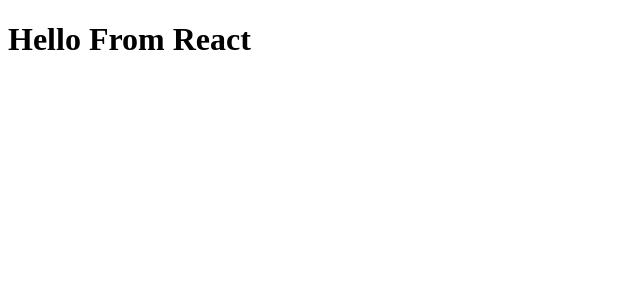
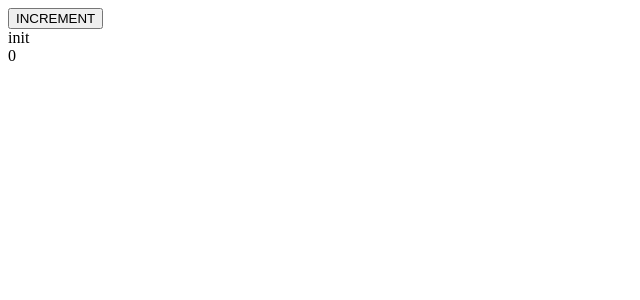
Before and after one commit to nchathu2014/pro-react, a React app: page / in a window 1280 px wide. Shown: the top 300 px of the page, without its empty margins (0-640 px from the left). Built offline with nearby package versions, Linux system fonts and the light colour scheme; the HTML template or start-up script is replaced by a standard one.

Commit message:
8-lesson8 lifecycle events

```diff
--- a/src/components/App.js
+++ b/src/components/App.js
@@ -1,18 +1,28 @@
 import  React,{Component} from 'react';
+import  Content from './Content';
 
-class App extends Component{
+class App extends Component {
 
-    constructor(props){
+  constructor(props) {
     super(props);
-        console.log("App initialized...");
+    this.state = {
+      data: 0
+    };
+    this.setNewNumber = this.setNewNumber.bind(this);
   }
 
-    render(){
-        return(
+  setNewNumber() {
+    this.setState({data: this.state.data + 1})
+  }
+
+  render() {
+    return (
       <div>
-              <h1>Hello From React</h1>
+        <button onClick={this.setNewNumber}>INCREMENT</button>
+        <Content myNumber={this.state.data}></Content>
       </div>
     );
+
   }
 }
 
--- /dev/null
+++ b/src/components/Content.js
@@ -0,0 +1,57 @@
+import  React,{Component} from 'react';
+
+class Content extends Component{
+
+  constructor(props){
+    console.log("constructor fires");
+    super(props);
+    this.state={
+      greet:"init"
+    }
+  }
+
+  componentWillMount(){
+    console.log("componentWillMount fires");
+  }
+
+  componentDidMount(){
+    console.log("componentDidMount fires");
+  }
+
+  componentWillReceiveProps(newProps) {
+    console.log('componentWillReceiveProps : '+newProps.myNumber);
+    this.setState({
+      greet:"Hiiiiiiiiiiiiiii"
+    });
+  }
+
+  shouldComponentUpdate(newProps,newState){
+    let returnValue=true;
+    if(newProps.myNumber == 6){
+      returnValue = false;
+    }else{
+      returnValue = true;
+    }
+    console.log(newState)
+    return returnValue;
+  }
+
+  componentWillUpdate(nextProps,nextState){
+    console.log("componentWillUpdate "+nextProps.myNumber+'--'+nextState.greet);
+  }
+
+  componentDidUpdate(prevProps,prevStatus){
+    console.log("componentDidUpdate "+prevProps.myNumber+'--'+prevStatus.greet);
+  }
+
+  render(){
+   return(
+     <div>
+       {this.state.greet}<br/>
+       {this.props.myNumber}
+     </div>
+   );
+  }
+}
+
+export default Content;
--- a/src/main.js
+++ b/src/main.js
@@ -6,9 +6,7 @@
 import ReactDOM,{render} from 'react-dom';
 import App from './components/App';
 
-
-
 render(
-    <App/>,
-    document.getElementById('app')
+  <App/>,
+  document.getElementById('app')
 );
--- a/timestamp.json
+++ /dev/null
@@ -1 +0,0 @@
-{"date":"2016-08-26T16:34:40.973Z","yyyy":2016,"yy":"16","M":8,"MM":"08","MMM":"Aug","MMMM":"August","w":6,"ww":"06","www":"Fri","wwww":"Friday","d":26,"dd":"26","H":22,"HH":"22","h":10,"hh":"10","a":"PM","m":4,"mm":"04","s":40,"ss":"40","sss":973,"ssss":"973","timezone":-330}
--- a/webpack.config.js
+++ b/webpack.config.js
@@ -20,22 +20,22 @@
             "window.jQuery":"jquery"
         }),
 
-        new TimestampWebpackPlugin({
+       /* new TimestampWebpackPlugin({
             path:__dirname,
             filename:"timestamp.json"
-        }),
+        }),*/
 
         new webpack.BannerPlugin("####################################\n Author:T.D.Nuwan Chathuranga\n####################################")
     ],
     module:{
 
-        preLoaders:[
+        /*preLoaders:[
             {
                 test:/\.js$/,
                 exclude:/node_modules/,
                 loader:"jshint-loader"
             }
-        ],
+        ],*/
         loaders:[
             {test:/\.js$/,exclude:/node_modules/,loader:"babel-loader"},
             {test:/\.css$/,exclude:/node_modules/,loader:"style-loader!css-loader"},
```
Also changed, not shown: 4 other files (tests, documents, lock files or other folders). Lines whose indentation alone changed are shown as unchanged.
